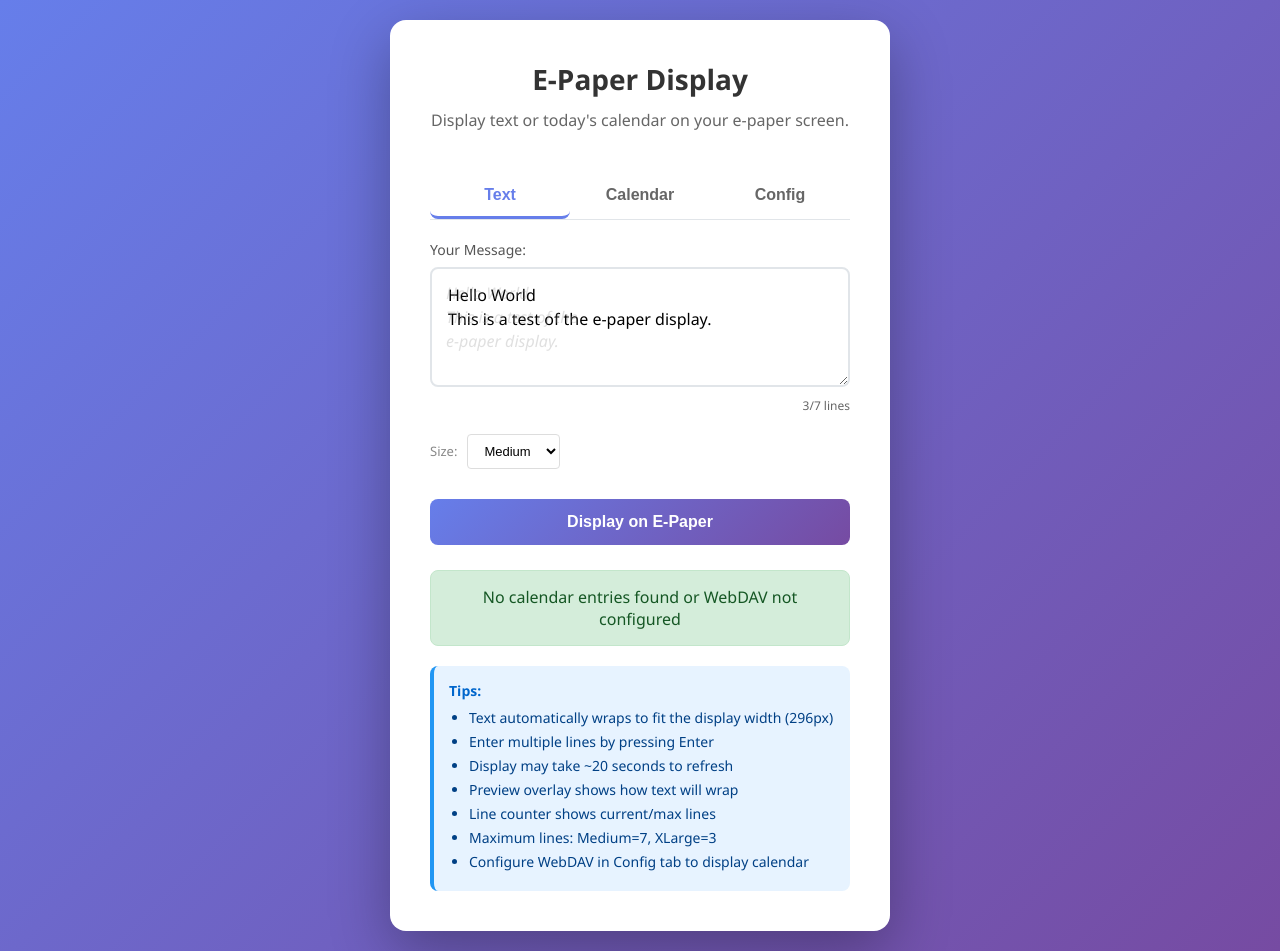
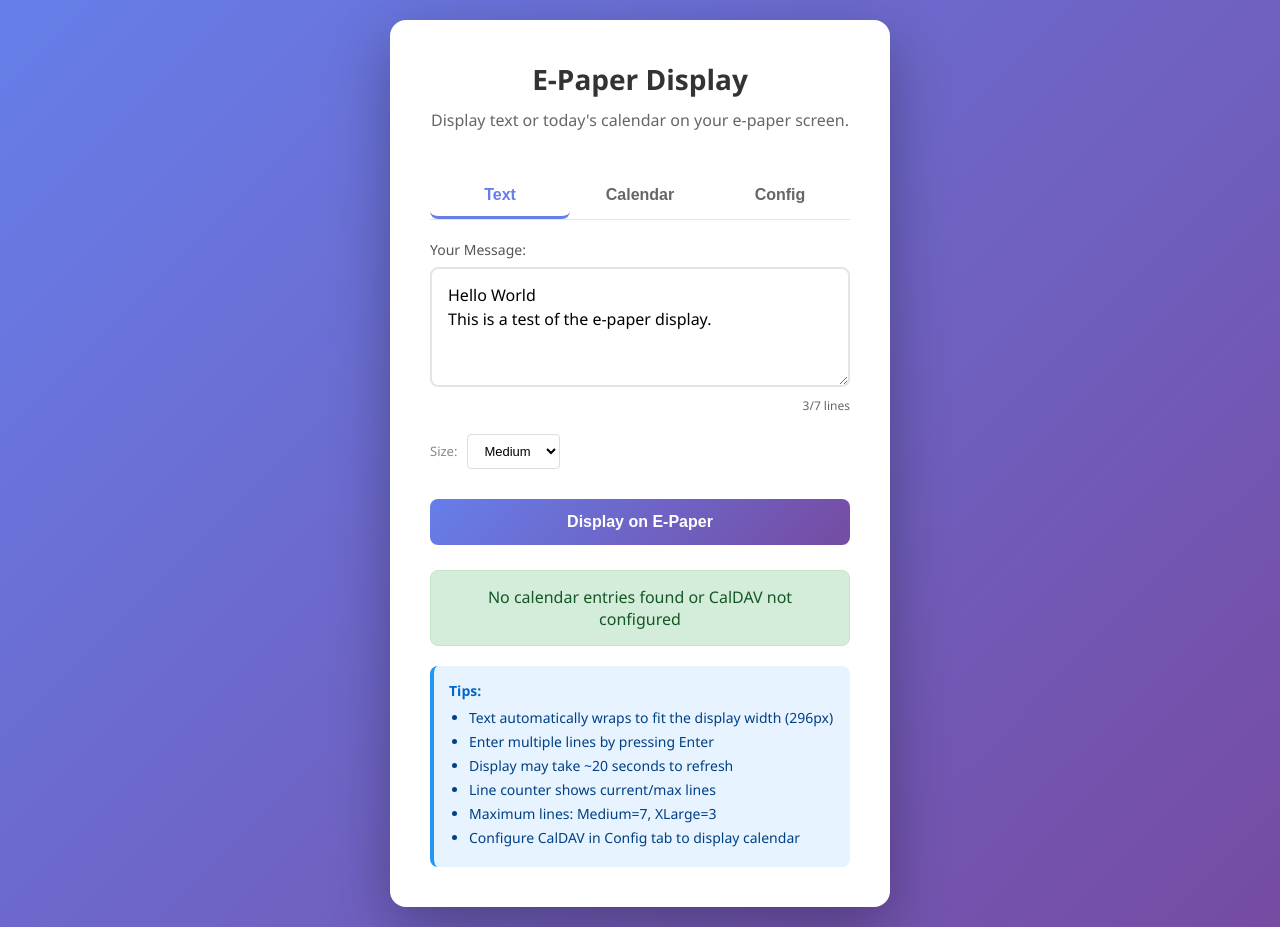
Before and after one commit to Einwegbecher/tiny-cal, a Flask app: page /display_calendar in a window 1280 px wide. After the commit the page ends 927 px from the top, so only its background shows below. Run offline with Flask 3, Linux system fonts and the light colour scheme.

Commit message:
Replace WebDAV with CalDAV sync and remove preview overlay
- Replaced WebDAV with CalDAV using caldav library
- Removed light text preview overlay from webUI
- Kept line counter with error/warning states
- Textarea still auto-wraps as you type
- Tabbed interface (Text, Calendar, Config) preserved
- CalDAV configuration through web UI
- Configuration saved to config.json
- Calendar tab fetches today's events from CalDAV server
- All other features preserved (7 lines for Medium, 3 for XLarge, etc.)

Co-authored-by: Einwegbecher <Einwegbecher@users.noreply.github.com>

```diff
--- a/app.py
+++ b/app.py
@@ -8,6 +8,7 @@ import requests
 from requests.auth import HTTPBasicAuth
 import xml.etree.ElementTree as ET
 import json
+import caldav
 
 app = Flask(__name__)
 app.secret_key = 'e-paper-display-secret-key-12345'
@@ -28,7 +29,7 @@ CHAR_WIDTHS = {
 DISPLAY_WIDTH = 296
 DISPLAY_HEIGHT = 160
 
-# Max lines for each font size (adjusted based on actual testing)
+# Max lines for each font size
 MAX_LINES = {
     'medium': 7,   # 7 lines fit with medium font
     'xlarge': 3    # 3 lines fit with xlarge font
@@ -106,114 +107,56 @@ def wrap_text_dynamically(text, font, max_width):
     return lines
 
 
-def parse_icalendar(ical_content):
-    """Parse iCalendar content and extract today's events."""
-    events = []
+def get_calendar_events(config):
+    """Fetch today's events from CalDAV server."""
     try:
-        # Simple parsing - look for EVENT blocks
-        lines = ical_content.split('\n')
-        current_event = {}
-        in_event = False
+        if not config or not config.get('caldav_enabled'):
+            return []
 
-        for line in lines:
-            line = line.strip()
-            if line.startswith('BEGIN:VEVENT'):
-                in_event = True
-                current_event = {}
-            elif line.startswith('END:VEVENT'):
-                in_event = False
-                if current_event.get('summary'):
-                    events.append(current_event)
-                current_event = {}
-            elif in_event:
-                if line.startswith('SUMMARY:'):
-                    current_event['summary'] = line.split(':', 1)[1].strip()
-                elif line.startswith('DTSTART:'):
-                    # Parse date/time
-                    dt_str = line.split(':', 1)[1].strip()
-                    if 'T' in dt_str:
-                        # DateTime format
-                        try:
-                            dt = datetime.strptime(dt_str, '%Y%m%dT%H%M%SZ')
-                            current_event['start'] = dt
-                        except:
-                            pass
-                    else:
-                        # Date format
-                        try:
-                            dt = datetime.strptime(dt_str, '%Y%m%d')
-                            current_event['start'] = dt
-                        except:
-                            pass
-                elif line.startswith('DTEND:'):
-                    dt_str = line.split(':', 1)[1].strip()
-                    if 'T' in dt_str:
-                        try:
-                            dt = datetime.strptime(dt_str, '%Y%m%dT%H%M%SZ')
-                            current_event['end'] = dt
-                        except:
-                            pass
-                    else:
-                        try:
-                            dt = datetime.strptime(dt_str, '%Y%m%d')
-                            current_event['end'] = dt
-                        except:
-                            pass
+        # Create CalDAV client
+        client = caldav.DAVClient(
+            url=config.get('caldav_url', ''),
+            username=config.get('caldav_username', ''),
+            password=config.get('caldav_password', '')
+        )
 
-        # Filter for today's events
+        # Get principal (user)
+        principal = client.principal()
+
+        # Get calendars
+        calendars = principal.calendars()
+        if not calendars:
+            print("No calendars found")
+            return []
+
+        # Use first calendar
+        calendar = calendars[0]
+
+        # Get today's date range
         today = datetime.now().date()
-        today_events = []
+        start = datetime.combine(today, datetime.min.time())
+        end = datetime.combine(today, datetime.max.time())
+
+        # Search for events today
+        events = calendar.search(
+            start=start,
+            end=end,
+            event=True
+        )
+
+        # Extract event summaries
+        event_summaries = []
         for event in events:
-            if 'start' in event:
-                start_date = event['start'].date() if isinstance(event['start'], datetime) else event['start']
-                if start_date == today:
-                    today_events.append(event)
+            summary = str(event.vobject_instance.vevent.summary.value)
+            event_summaries.append(summary)
 
-        # Sort by start time
-        today_events.sort(key=lambda x: x.get('start', datetime.min))
+        return event_summaries
 
-        # Extract just the summaries
-        return [e.get('summary', 'Untitled Event') for e in today_events]
     except Exception as e:
-        print(f"Error parsing iCalendar: {e}")
+        print(f"Error fetching CalDAV: {e}")
+        import traceback
+        traceback.print_exc()
         return []
-
-
-def fetch_webdav_calendar(url, username, password):
-    """Fetch calendar from WebDAV server."""
-    try:
-        response = requests.get(
-            url,
-            auth=HTTPBasicAuth(username, password),
-            timeout=10
-        )
-        if response.status_code == 200:
-            return response.text
-        else:
-            print(f"WebDAV request failed: {response.status_code}")
-            return None
-    except Exception as e:
-        print(f"Error fetching WebDAV: {e}")
-        return None
-
-
-def get_calendar_text(config):
-    """Get today's calendar entries as formatted text."""
-    if not config or not config.get('webdav_enabled'):
-        return None
-
-    ical_content = fetch_webdav_calendar(
-        config.get('webdav_url', ''),
-        config.get('webdav_username', ''),
-        config.get('webdav_password', '')
-    )
-
-    if ical_content:
-        events = parse_icalendar(ical_content)
-        if events:
-            return "\n".join(events)
-
-    return None
 
 
 @app.route('/')
@@ -242,12 +185,12 @@ def index():
 
 @app.route('/save_config', methods=['POST'])
 def save_config():
-    """Save WebDAV configuration."""
+    """Save CalDAV configuration."""
     config = {
-        'webdav_enabled': request.form.get('webdav_enabled') == 'on',
-        'webdav_url': request.form.get('webdav_url', ''),
-        'webdav_username': request.form.get('webdav_username', ''),
-        'webdav_password': request.form.get('webdav_password', '')
+        'caldav_enabled': request.form.get('caldav_enabled') == 'on',
+        'caldav_url': request.form.get('caldav_url', ''),
+        'caldav_username': request.form.get('caldav_username', ''),
+        'caldav_password': request.form.get('caldav_password', '')
     }
 
     try:
@@ -280,15 +223,17 @@ def display_calendar():
     except:
         config = {}
 
-    calendar_text = get_calendar_text(config)
+    events = get_calendar_events(config)
 
-    if calendar_text:
-        # Store in session and redirect to print
+    if events:
+        # Format events for display
+        calendar_text = "\n".join(events)
+        # Store in session and display
         session['last_message'] = calendar_text
         return print_message()
     else:
         return render_template('index.html',
-                             printed_message="No calendar entries found or WebDAV not configured",
+                             printed_message="No calendar entries found or CalDAV not configured",
                              font_sizes=FONT_SIZES,
                              default_font='medium',
                              last_message=session.get('last_message', ''),
--- a/templates/index.html
+++ b/templates/index.html
@@ -93,11 +93,7 @@
             font-weight: 500;
         }
 
-        .text-input-container {
-            position: relative;
-        }
-
-        .text-input-with-preview {
+        textarea {
             width: 100%;
             padding: 14px 16px;
             border: 2px solid #e1e5e9;
@@ -113,32 +109,16 @@
             word-wrap: break-word;
         }
 
-        .text-input-with-preview:focus {
+        textarea:focus {
             border-color: #667eea;
         }
 
-        .text-input-with-preview.warning {
+        textarea.warning {
             border-color: #ffc107;
         }
 
-        .text-input-with-preview.error {
+        textarea.error {
             border-color: #dc3545;
-        }
-
-        .preview-overlay {
-            position: absolute;
-            top: 0;
-            left: 0;
-            right: 0;
-            bottom: 0;
-            pointer-events: none;
-            opacity: 0.3;
-            padding: 14px 16px;
-            white-space: pre-wrap;
-            line-height: 1.5;
-            overflow: hidden;
-            font-style: italic;
-            color: #999;
         }
 
         .font-selector {
@@ -322,9 +302,9 @@
         <p class="description">Display text or today's calendar on your e-paper screen.</p>
 
         <div class="tabs">
-            <button type="button" class="tab active" onclick="showTab('text')">Text</button>
-            <button type="button" class="tab" onclick="showTab('calendar')">Calendar</button>
-            <button type="button" class="tab" onclick="showTab('config')">Config</button>
+            <button type="button" class="tab active" onclick="showTab(event, 'text')">Text</button>
+            <button type="button" class="tab" onclick="showTab(event, 'calendar')">Calendar</button>
+            <button type="button" class="tab" onclick="showTab(event, 'config')">Config</button>
         </div>
 
         <!-- Text Tab -->
@@ -332,11 +312,8 @@
             <form action="/print" method="POST" id="displayForm">
                 <div class="form-group">
                     <label for="message">Your Message:</label>
-                    <div class="text-input-container">
-                        <textarea id="message" name="message" class="text-input-with-preview"
-                                  placeholder="Enter text to display..." required oninput="updatePreview()" onkeydown="handleKeyDown(event)">{{ last_message if last_message else "Hello World\nThis is a test of the e-paper display." }}</textarea>
-                        <div class="preview-overlay" id="previewOverlay"></div>
-                    </div>
+                    <textarea id="message" name="message"
+                              placeholder="Enter text to display..." required oninput="updatePreview()" onkeydown="handleKeyDown(event)">{{ last_message if last_message else "Hello World\nThis is a test of the e-paper display." }}</textarea>
                     <div class="line-counter" id="lineCounter"></div>
                 </div>
 
@@ -359,7 +336,7 @@
         <div id="calendar-tab" class="tab-content">
             <div class="config-section">
                 <h3>Today's Calendar</h3>
-                <p>Click below to fetch and display today's calendar entries from your configured WebDAV server.</p>
+                <p>Click below to fetch and display today's calendar entries from your configured CalDAV server.</p>
                 <form action="/display_calendar" method="GET">
                     <button type="submit">Display Today's Calendar</button>
                 </form>
@@ -369,31 +346,31 @@
         <!-- Config Tab -->
         <div id="config-tab" class="tab-content">
             <div class="config-section">
-                <h3>WebDAV Configuration</h3>
-                <p>Configure your WebDAV server to sync calendar entries.</p>
+                <h3>CalDAV Configuration</h3>
+                <p>Configure your CalDAV server to sync calendar entries.</p>
                 <form action="/save_config" method="POST">
                     <div class="checkbox-group">
-                        <input type="checkbox" id="webdav_enabled" name="webdav_enabled"
-                               {% if config.get('webdav_enabled') %}checked{% endif %}>
-                        <label for="webdav_enabled">Enable WebDAV Calendar Sync</label>
+                        <input type="checkbox" id="caldav_enabled" name="caldav_enabled"
+                               {% if config.get('caldav_enabled') %}checked{% endif %}>
+                        <label for="caldav_enabled">Enable CalDAV Calendar Sync</label>
                     </div>
 
                     <div class="form-group">
-                        <label for="webdav_url">WebDAV URL:</label>
-                        <input type="url" id="webdav_url" name="webdav_url"
-                               value="{{ config.get('webdav_url', '') }}" placeholder="https://your-server.com/calendar.ics">
+                        <label for="caldav_url">CalDAV URL:</label>
+                        <input type="url" id="caldav_url" name="caldav_url"
+                               value="{{ config.get('caldav_url', '') }}" placeholder="https://your-server.com/caldav/calendar">
                     </div>
 
                     <div class="form-group">
-                        <label for="webdav_username">Username:</label>
-                        <input type="text" id="webdav_username" name="webdav_username"
-                               value="{{ config.get('webdav_username', '') }}" placeholder="username">
+                        <label for="caldav_username">Username:</label>
+                        <input type="text" id="caldav_username" name="caldav_username"
+                               value="{{ config.get('caldav_username', '') }}" placeholder="username">
                     </div>
 
                     <div class="form-group">
-                        <label for="webdav_password">Password:</label>
-                        <input type="password" id="webdav_password" name="webdav_password"
-                               value="{{ config.get('webdav_password', '') }}" placeholder="password">
+                        <label for="caldav_password">Password:</label>
+                        <input type="password" id="caldav_password" name="caldav_password"
+                               value="{{ config.get('caldav_password', '') }}" placeholder="password">
                     </div>
 
                     <button type="submit">Save Configuration</button>
@@ -427,17 +404,16 @@
                 <li>Text automatically wraps to fit the display width (296px)</li>
                 <li>Enter multiple lines by pressing Enter</li>
                 <li>Display may take ~20 seconds to refresh</li>
-                <li>Preview overlay shows how text will wrap</li>
                 <li>Line counter shows current/max lines</li>
                 <li>Maximum lines: Medium=7, XLarge=3</li>
-                <li>Configure WebDAV in Config tab to display calendar</li>
+                <li>Configure CalDAV in Config tab to display calendar</li>
             </ul>
         </div>
     </div>
 
     <script>
         // Tab switching
-        function showTab(tabName) {
+        function showTab(event, tabName) {
             // Hide all tabs
             document.querySelectorAll('.tab-content').forEach(tab => {
                 tab.classList.remove('active');
@@ -448,7 +424,7 @@
 
             // Show selected tab
             document.getElementById(tabName + '-tab').classList.add('active');
-            event.target.classList.add('active');
+            event.currentTarget.classList.add('active');
         }
 
         // Character width estimates for preview
@@ -503,30 +479,26 @@
 
         function updatePreview() {
             const textarea = document.getElementById('message');
-            const preview = document.getElementById('previewOverlay');
             const lineCounter = document.getElementById('lineCounter');
             const limits = getCurrentLimits();
 
             const lines = wrapTextForPreview(textarea.value, limits.maxCharsPerLine);
-            const displayLines = lines.slice(0, limits.maxLines);
             const totalLines = lines.length;
-
-            preview.textContent = displayLines.join('\n');
 
             // Update line counter
             lineCounter.textContent = `${totalLines}/${limits.maxLines} lines`;
             lineCounter.className = 'line-counter';
 
             // Update textarea border color based on line count
-            textarea.className = 'text-input-with-preview';
+            textarea.className = '';
 
             if (totalLines > limits.maxLines) {
                 lineCounter.className = 'line-counter error';
-                textarea.className = 'text-input-with-preview error';
+                textarea.className = 'error';
                 lineCounter.textContent = `${totalLines}/${limits.maxLines} lines - TOO MANY!`;
             } else if (totalLines > limits.maxLines * 0.8) {
                 lineCounter.className = 'line-counter warning';
-                textarea.className = 'text-input-with-preview warning';
+                textarea.className = 'warning';
             }
         }
 
```
